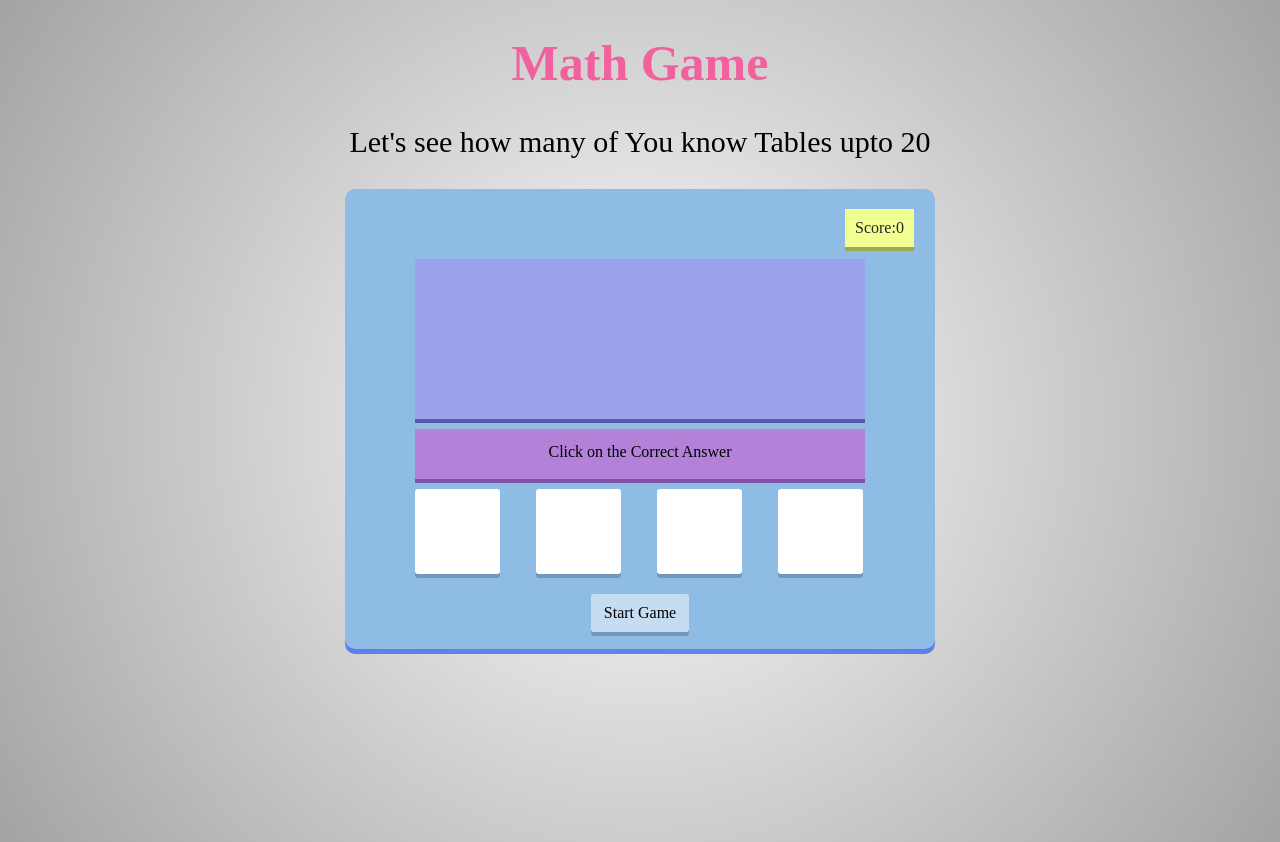
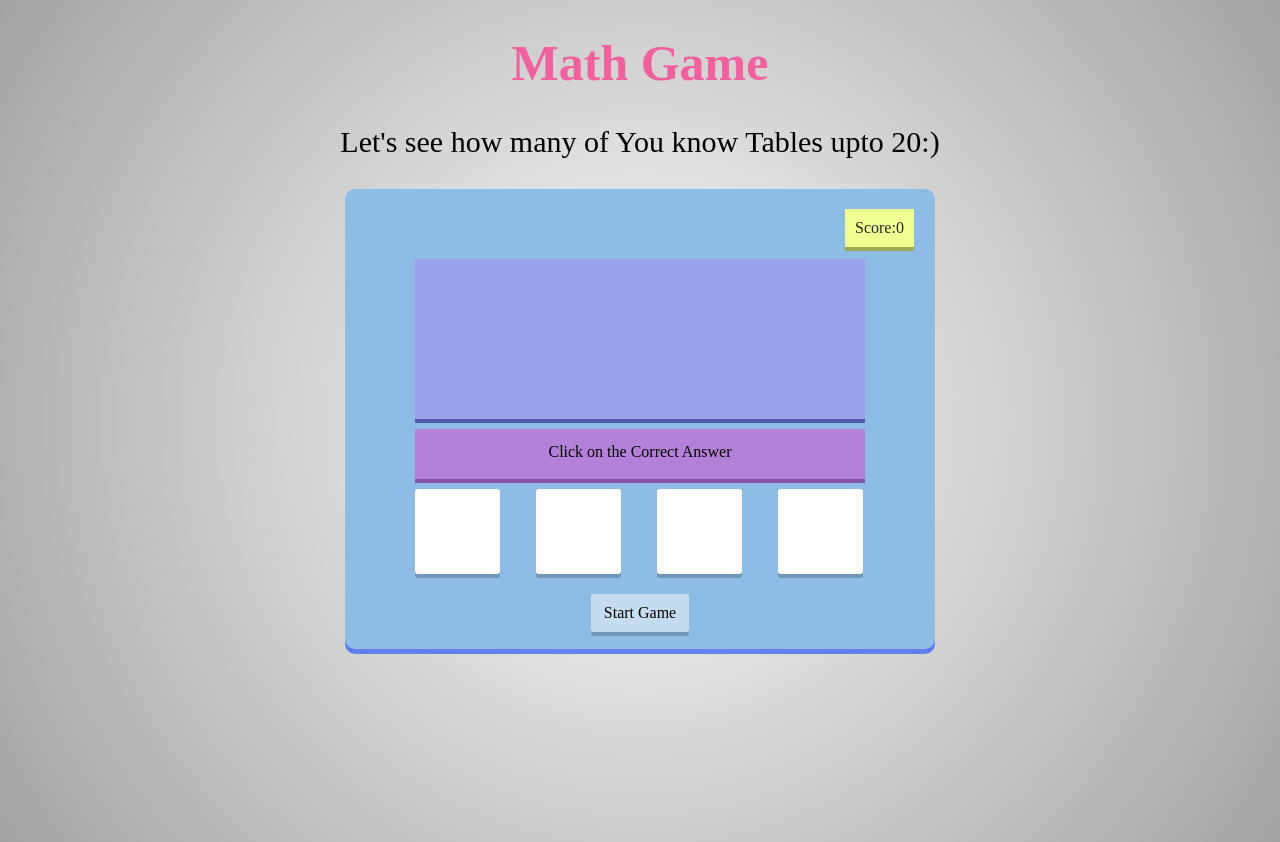
Before and after one commit to bunnybhargavi/WD_projects, a plain HTML site: page 08-MathGame/index.html in a window 1280 px wide. Drawn offline with Linux system fonts and the light colour scheme.

Commit message:
index.html

```diff
--- a/08-MathGame/index.html
+++ b/08-MathGame/index.html
@@ -8,7 +8,7 @@
 </head>
 <body>
   <h1>Math Game</h1>
-  <p id="para">Let's see how many of You know Tables upto 20</p>
+  <p id="para">Let's see how many of You know Tables upto 20:)</p>
   <div id="container">
     <div id="score">
       Score:<span id="scorevalue">0</span>
```
